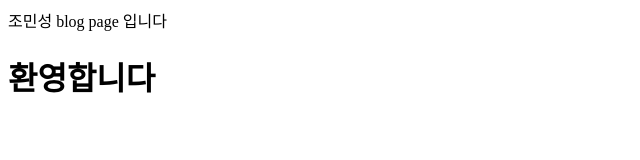
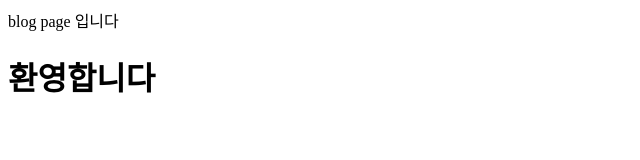
Before and after one commit to fjkg33/test, a plain HTML site: page index.html in a window 1280 px wide. Shown: the full height of the page, 0-640 px from the left. Drawn offline with Linux system fonts and the light colour scheme.

Commit message:
조민성

```diff
--- a/index.html
+++ b/index.html
@@ -6,7 +6,7 @@
     <title>blog index</title>
 </head>
 <body>
-    <header>조민성 blog page 입니다</header>
+    <header>blog page 입니다</header>
     <h1>환영합니다</h1>
 </body>
 </html>
```
